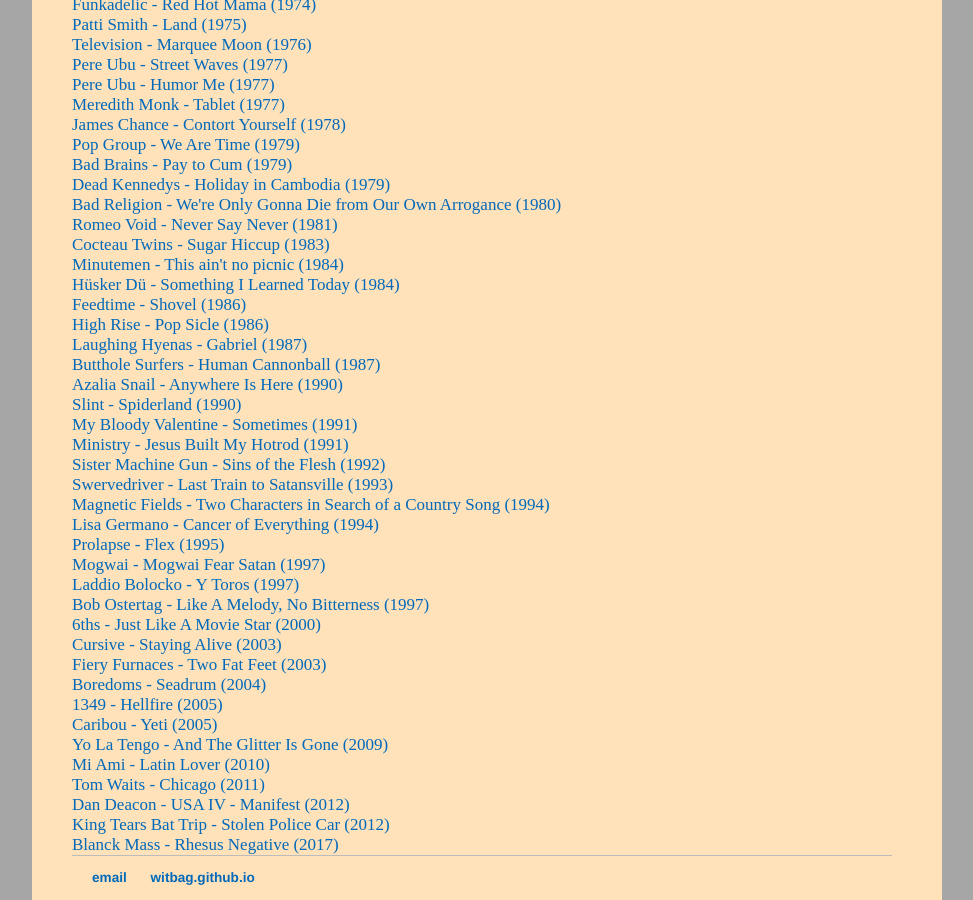
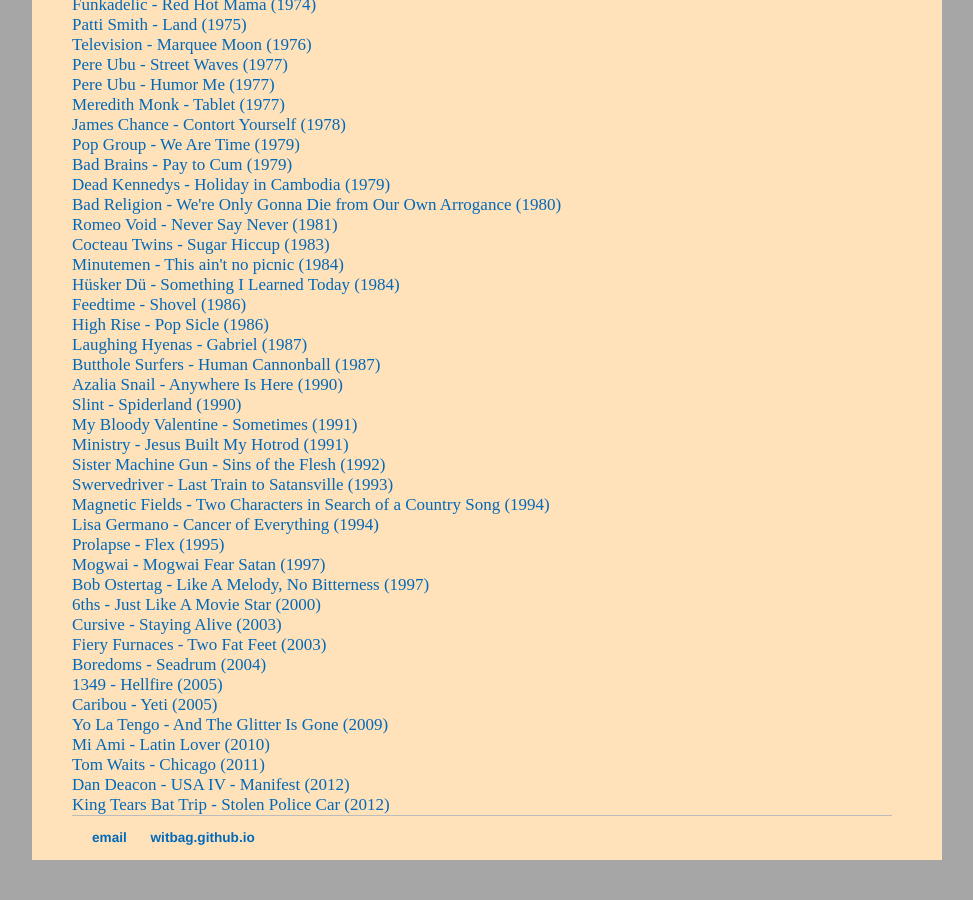
Before and after one commit to witbag/witbag.github.io, a Jekyll site: the page built from inspiration/index.html, in a window 1280 px wide and 900 px high, scrolled down 1189 px. Shown: the whole window, without its empty margins (153-1126 px from the left). Built offline with Jekyll 4.4.1, drawn with Linux system fonts in a browser that asks for light colours; after the commit the page ends 2049 px from its top, so only the background shows below that.

Commit message:
Update index.html

```diff
--- a/inspiration/index.html
+++ b/inspiration/index.html
@@ -88,7 +88,6 @@
 <a href="https://www.youtube.com/watch?v=mbZDVMZpKHA" target=_blank>Lisa Germano - Cancer of Everything (1994)</a><br>
 <a href="https://www.youtube.com/watch?v=ydlwC5mi00E" target=_blank>Prolapse - Flex (1995)</a><br>
 <a href="https://www.youtube.com/watch?v=du4JbfK5okA" target=_blank>Mogwai - Mogwai Fear Satan (1997)</a><br>
-<a href="https://www.youtube.com/watch?v=6VInbxg-Gtg" target=_blank>Laddio Bolocko - Y Toros (1997)</a><br>
 <a href="https://www.youtube.com/watch?v=ZN2xRlWuBvo" target=_blank>Bob Ostertag - Like A Melody, No Bitterness (1997)</a><br>
 <a href="https://www.youtube.com/watch?v=omGkKs9LC-c" target=_blank>6ths - Just Like A Movie Star (2000)</a><br>
 <a href="https://www.youtube.com/watch?v=F3VGG23BW_A" target=_blank>Cursive - Staying Alive (2003)</a><br>
@@ -101,4 +100,3 @@
 <a href="https://www.youtube.com/watch?v=QAjtkyGVDxc" target=_blank>Tom Waits - Chicago (2011)</a><br>
 <a href="https://www.youtube.com/watch?v=bvNk4Tdcr2U" target=_blank>Dan Deacon - USA IV - Manifest (2012)</a><br>
 <a href="https://www.youtube.com/watch?v=fvtX9f0vwGI" target=_blank>King Tears Bat Trip - Stolen Police Car (2012)</a><br>
-<a href="https://www.youtube.com/watch?v=Afymin3h1mI" target=_blank>Blanck Mass - Rhesus Negative (2017)</a><br>
```
